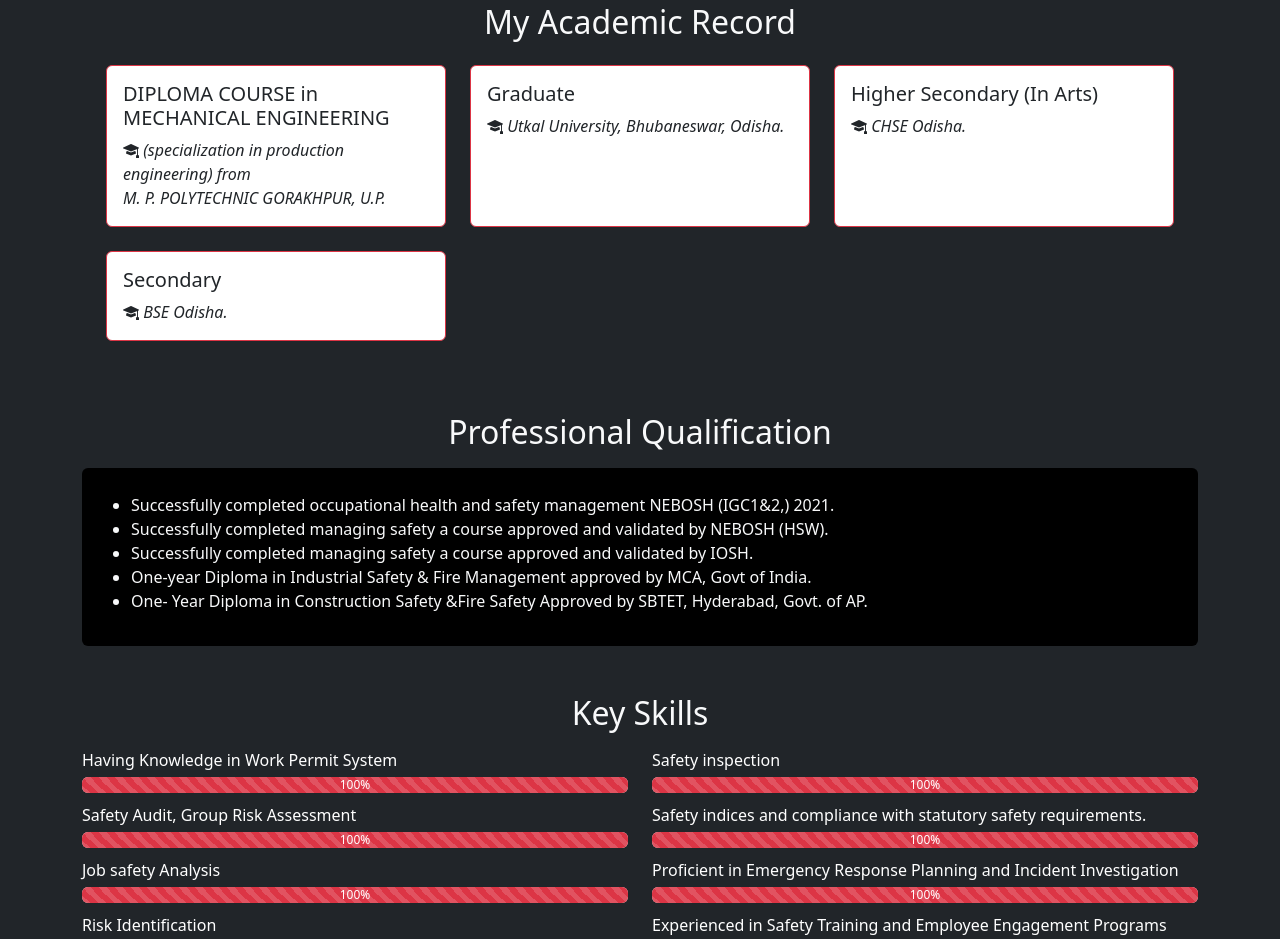
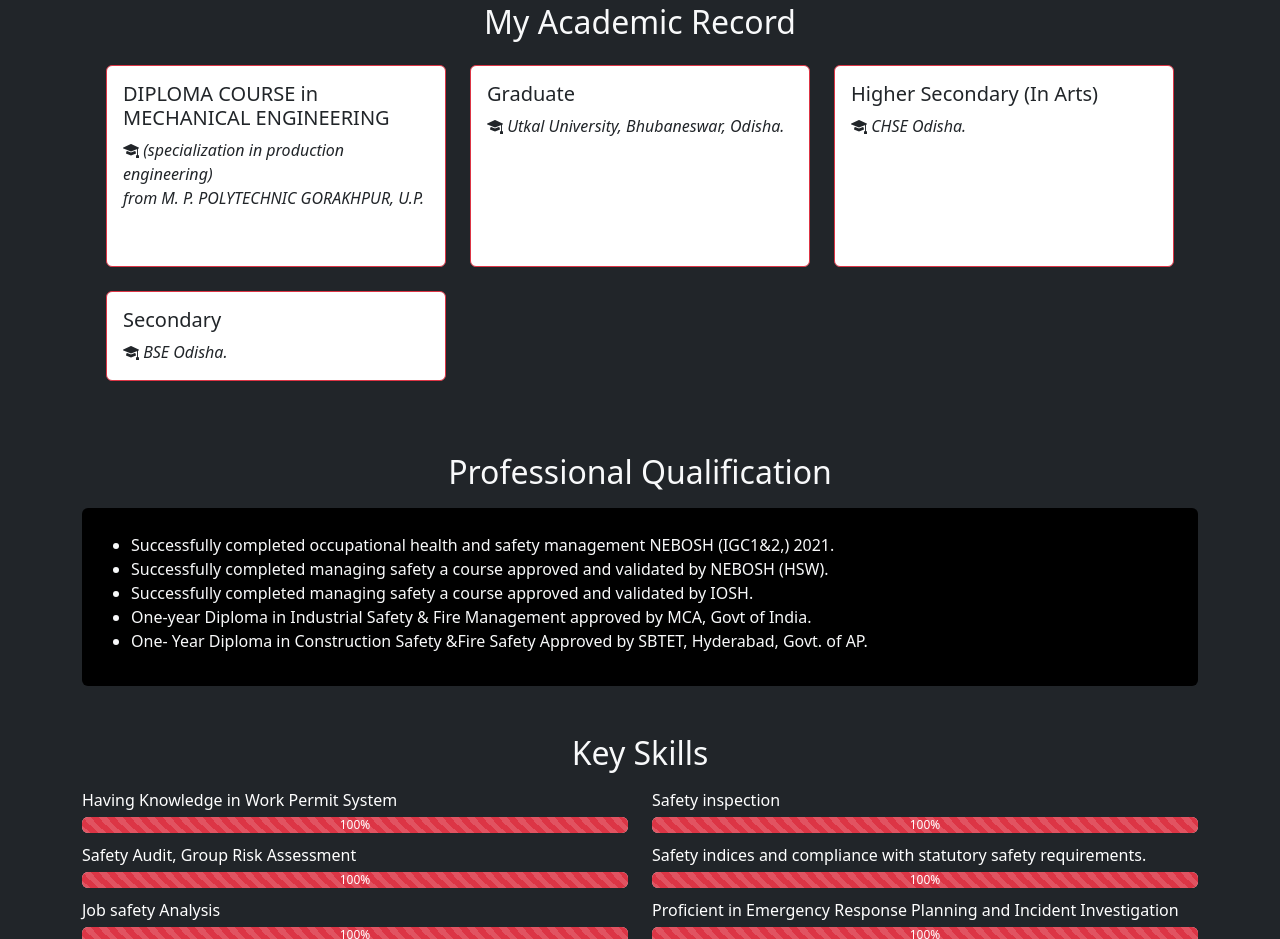
Before and after one commit to RABINARAYANJENA/K.C.MALI, a plain HTML site: page index.html in a window 1280 px wide. Shown: the part 973-1912 px from the top of the page. Drawn offline with nearby package versions, Linux system fonts and the light colour scheme.

Commit message:
Update index.html

```diff
--- a/index.html
+++ b/index.html
@@ -175,7 +175,7 @@
           <div class="card-body">
             <h5 class="card-title"> DIPLOMA COURSE in MECHANICAL ENGINEERING</h5>
             <i class="bi bi-mortarboard-fill"> (specialization in
-              production engineering) from <br> M. P. POLYTECHNIC GORAKHPUR, U.P. </i><br>
+              production engineering) <p>from M. P. POLYTECHNIC GORAKHPUR, U.P.</p> </i><br>
             <!-- <i class="bi bi-pencil"> 7.33(CGPA)</i><br>
                 <i class="bi bi-calendar-check"> 2022-2024</i> -->
           </div>
```
